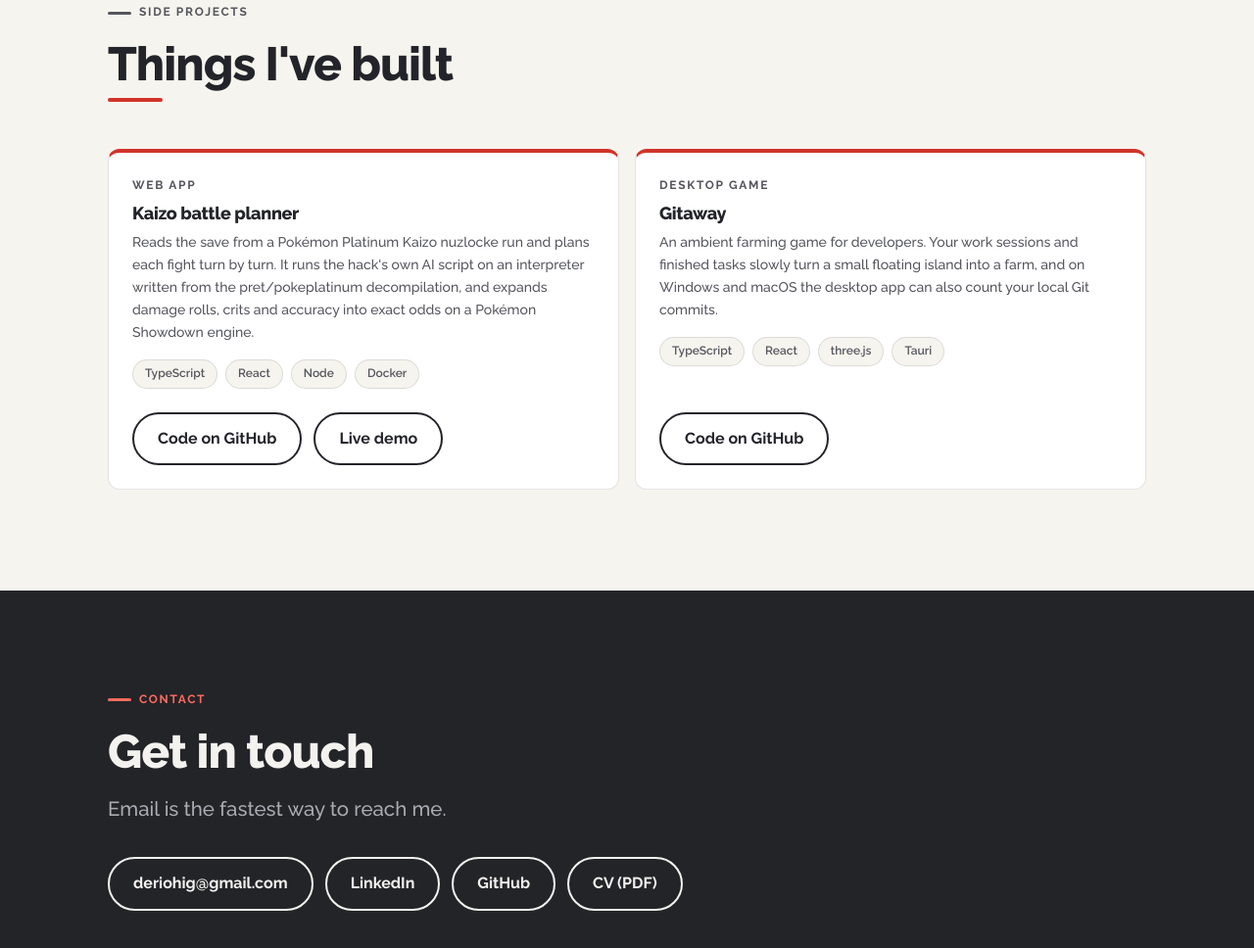
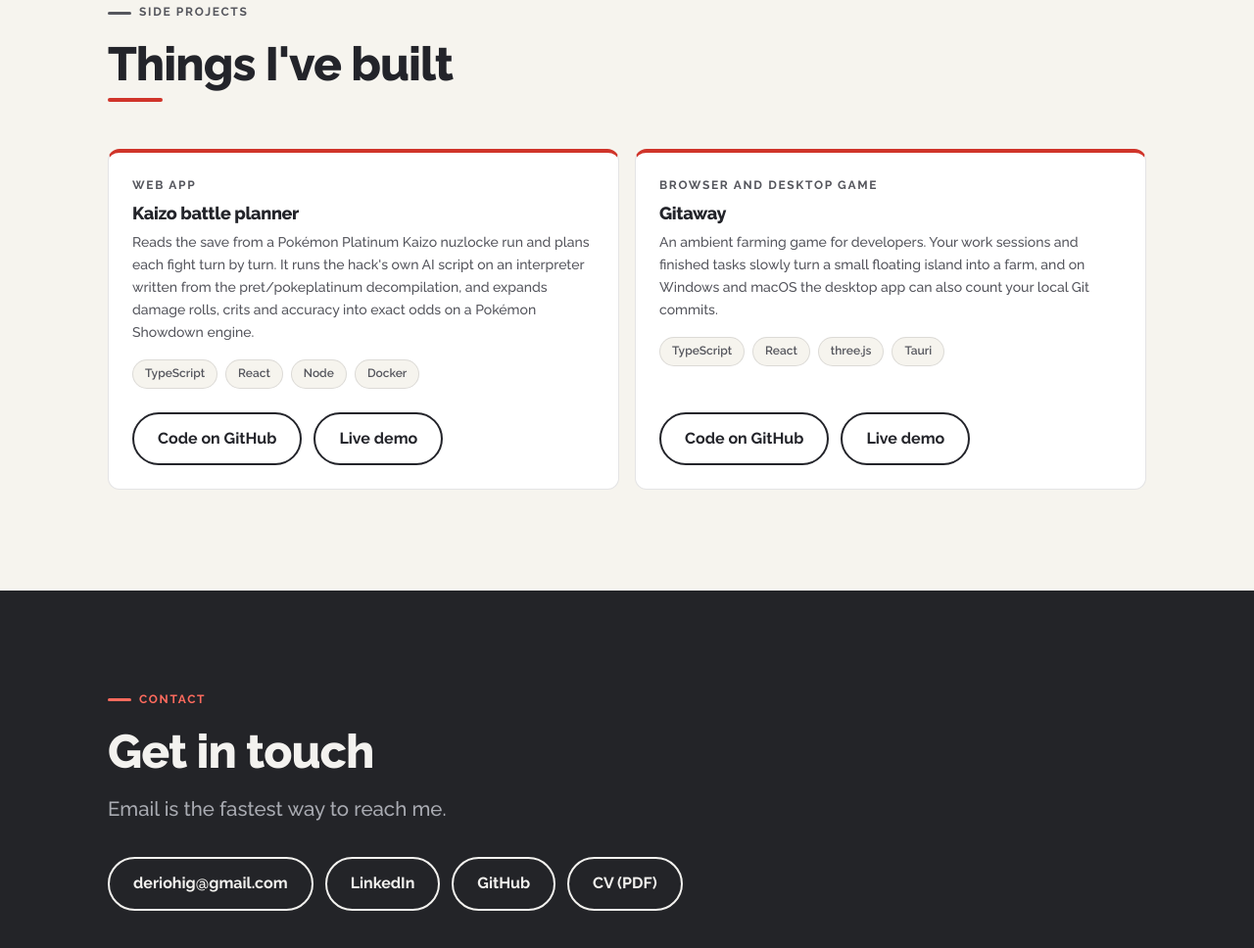
Before and after one commit to Deriohig/deriohig.github.io, a plain HTML site: page index.html in a window 1280 px wide. Shown: the part 5479-6447 px from the top of the page at 98% size. Drawn offline with Linux system fonts and the light colour scheme.

Commit message:
Gitaway card: add the live demo link

```diff
--- a/index.html
+++ b/index.html
@@ -261,12 +261,13 @@
               </div>
             </article>
             <article class="minicard minicard--project">
-              <p class="minicard__meta">Desktop game</p>
+              <p class="minicard__meta">Browser and desktop game</p>
               <h3 class="minicard__title">Gitaway</h3>
               <p class="minicard__desc">An ambient farming game for developers. Your work sessions and finished tasks slowly turn a small floating island into a farm, and on Windows and macOS the desktop app can also count your local Git commits.</p>
               <ul class="tags" aria-label="Gitaway stack"><li class="tag">TypeScript</li><li class="tag">React</li><li class="tag">three.js</li><li class="tag">Tauri</li></ul>
               <div class="actions">
                 <a class="btn btn--ghost" href="https://github.com/Deriohig/gitaway-game" target="_blank" rel="noopener">Code on GitHub<span class="visually-hidden">: Gitaway</span></a>
+                <a class="btn btn--ghost" href="https://gitaway-dev.pages.dev" target="_blank" rel="noopener">Live demo<span class="visually-hidden">: Gitaway</span></a>
               </div>
             </article>
           </div>
```
